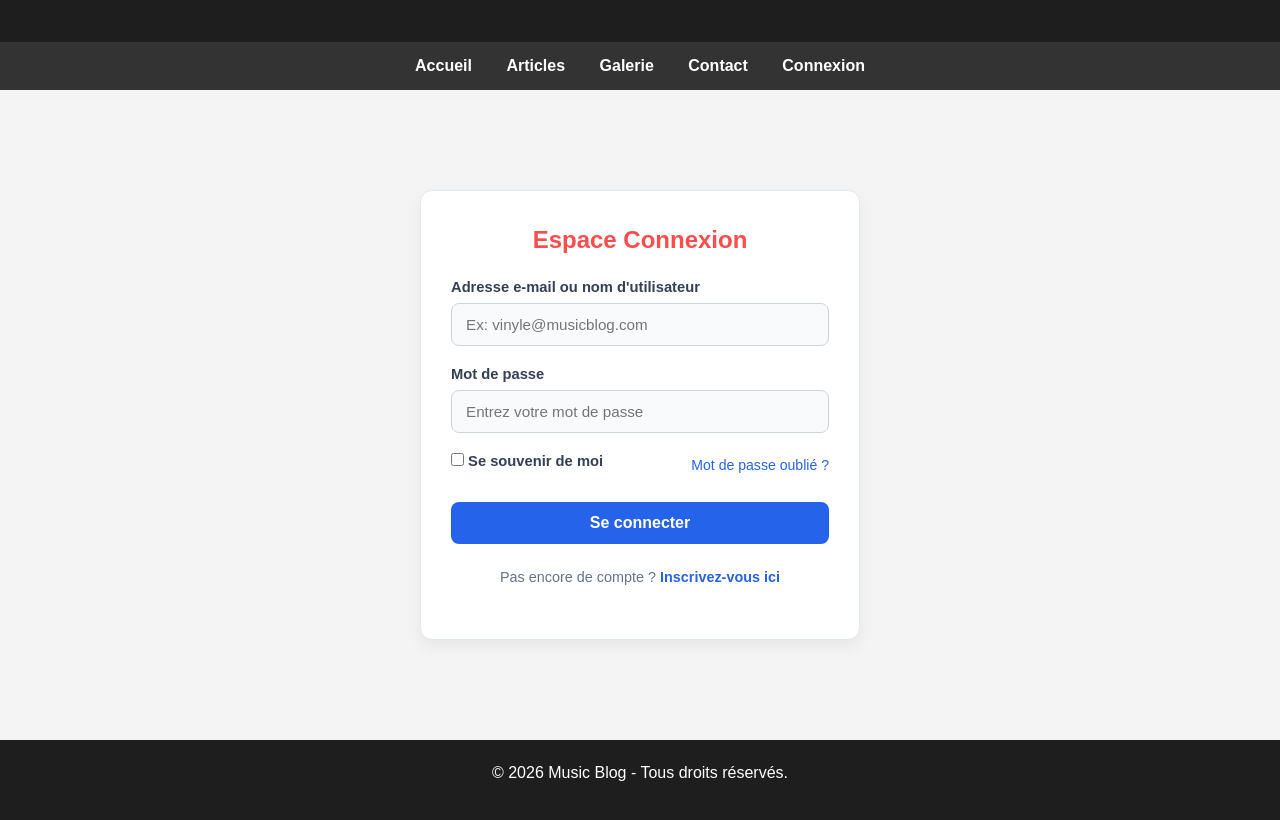
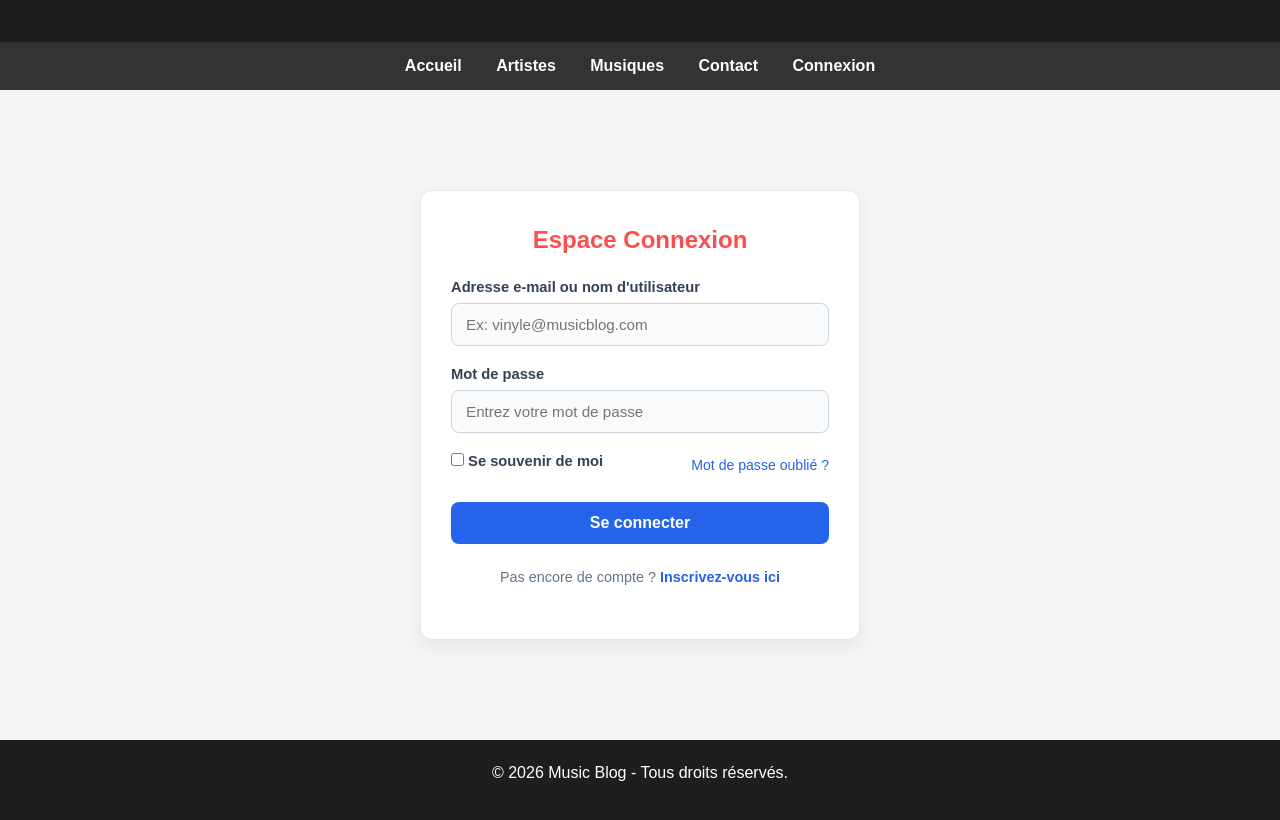
Before and after one commit to ThomasCravello/Web-Blog-CRAVELLO-Thomas-GRENIER-VILLENEUVE-Nathan, a plain HTML site: page connexion.html in a window 1280 px wide. Shown: the part 96-916 px from the top of the page. Drawn offline with Linux system fonts and the light colour scheme.

Commit message:
Rename navigation links for clarity

```diff
--- a/connexion.html
+++ b/connexion.html
@@ -15,8 +15,8 @@
 
     <nav>
         <a href="index.html">Accueil</a>
-        <a href="index2.html">Articles</a>
-        <a href="index3.html">Galerie</a>
+        <a href="index2.html">Artistes</a>
+        <a href="index3.html">Musiques</a>
         <a href="index4.html">Contact</a>
         <a href="connexion.html">Connexion</a>
     </nav>
```
